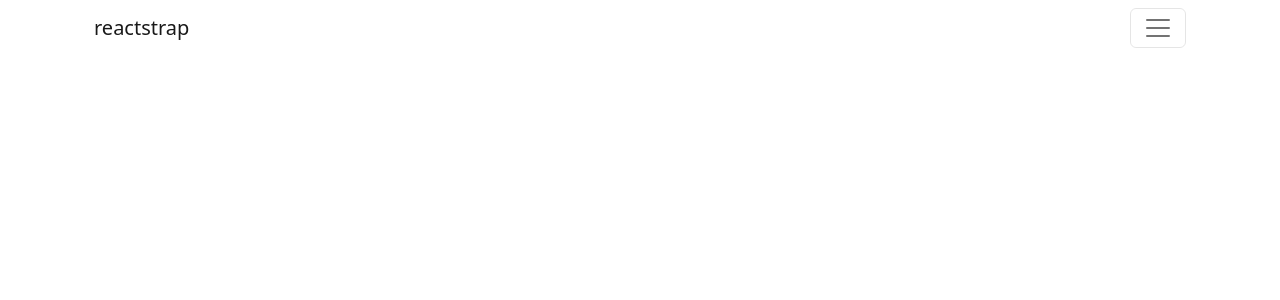
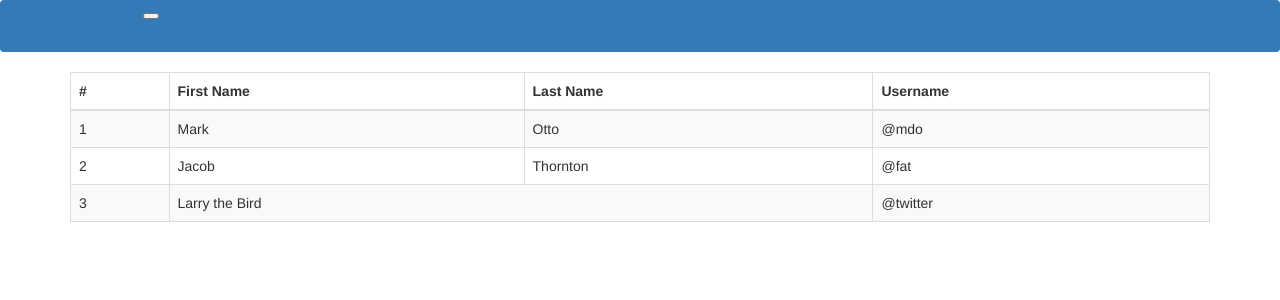
Before and after one commit to ayuubb/sim-pkn, a React (Create React App) app: page / in a window 1280 px wide. Shown: the top 300 px of the page. Built offline with nearby package versions, Linux system fonts and the light colour scheme.

Commit message:
update ayub

```diff
--- a/package.json
+++ b/package.json
@@ -6,11 +6,11 @@
     "@testing-library/jest-dom": "^5.16.5",
     "@testing-library/react": "^13.4.0",
     "@testing-library/user-event": "^13.5.0",
-    "bootstrap": "^5.2.1",
+    "bootstrap": "^3.3.7",
     "react": "^18.2.0",
+    "react-bootstrap": "^2.5.0",
     "react-dom": "^18.2.0",
     "react-scripts": "5.0.1",
-    "reactstrap": "^9.1.4",
     "web-vitals": "^2.1.4"
   },
   "scripts": {
--- a/src/App.js
+++ b/src/App.js
@@ -1,13 +1,14 @@
 
 // import './App.css';
 import React from 'react';
-import { Button } from 'reactstrap';
+import CarouselJumbotron from './components/CarouselJumbotron';
 import Navbar from './components/NavbarComp';
 
 function App() {
   return (
-    <div className="container">
+    <div>
       <Navbar/>
+      <CarouselJumbotron/>
     </div>
   );
 }
--- /dev/null
+++ b/src/components/CarouselJumbotron.jsx
@@ -0,0 +1,39 @@
+import React from 'react'
+import { Table,Container } from 'react-bootstrap';
+
+
+export default function CarouselJumbotron() {
+  return (
+    <Container>
+        <Table striped bordered hover>
+      <thead>
+        <tr>
+          <th>#</th>
+          <th>First Name</th>
+          <th>Last Name</th>
+          <th>Username</th>
+        </tr>
+      </thead>
+      <tbody>
+        <tr>
+          <td>1</td>
+          <td>Mark</td>
+          <td>Otto</td>
+          <td>@mdo</td>
+        </tr>
+        <tr>
+          <td>2</td>
+          <td>Jacob</td>
+          <td>Thornton</td>
+          <td>@fat</td>
+        </tr>
+        <tr>
+          <td>3</td>
+          <td colSpan={2}>Larry the Bird</td>
+          <td>@twitter</td>
+        </tr>
+      </tbody>
+        </Table>
+    </Container>
+  )
+}
--- a/src/components/NavbarComp.jsx
+++ b/src/components/NavbarComp.jsx
@@ -1,57 +1,24 @@
-import React, { useState } from 'react';
+import React from 'react'
+import { Nav,Navbar,Container } from 'react-bootstrap';
 
-import {
-  Collapse,
-  Navbar,
-  NavbarToggler,
-  NavbarBrand,
-  Nav,
-  NavItem,
-  NavLink,
-  UncontrolledDropdown,
-  DropdownToggle,
-  DropdownMenu,
-  DropdownItem,
-  NavbarText,
-} from 'reactstrap';
-
-function NavbarComp(args) {
-  const [isOpen, setIsOpen] = useState(false);
-
-  const toggle = () => setIsOpen(!isOpen);
-
+export default function NavbarComp() {
   return (
     <div>
-      <Navbar {...args}>
-        <NavbarBrand href="/">reactstrap</NavbarBrand>
-        <NavbarToggler onClick={toggle} />
-        <Collapse isOpen={isOpen} navbar>
-          <Nav className="me-auto" navbar>
-            <NavItem>
-              <NavLink href="/components/">Components</NavLink>
-            </NavItem>
-            <NavItem>
-              <NavLink href="https://github.com/reactstrap/reactstrap">
-                GitHub
-              </NavLink>
-            </NavItem>
-            <UncontrolledDropdown nav inNavbar>
-              <DropdownToggle nav caret>
-                Options
-              </DropdownToggle>
-              <DropdownMenu right>
-                <DropdownItem>Option 1</DropdownItem>
-                <DropdownItem>Option 2</DropdownItem>
-                <DropdownItem divider />
-                <DropdownItem>Reset</DropdownItem>
-              </DropdownMenu>
-            </UncontrolledDropdown>
-          </Nav>
-          <NavbarText>Simple Text</NavbarText>
-        </Collapse>
-      </Navbar>
+        <Navbar expand="lg" variant="dark" bg="primary">
+            <Container>
+                <Navbar.Brand href="#">Navbar</Navbar.Brand>
+                <Navbar.Toggle aria-controls="basic-navbar-nav" />
+                <Navbar.Collapse id="basic-navbar-nav">
+                    <Nav className="ml-auto">
+                        <Nav.Link href="#home">Home</Nav.Link>
+                        <Nav.Link href="#pengumuman">Pengumuman</Nav.Link>
+                        <Nav.Link href="#panduank">Panduan</Nav.Link>
+                        <Nav.Link href="#login">Login</Nav.Link>
+                        <Nav.Link href="#daftar">Sign Up</Nav.Link>
+                    </Nav>
+                </Navbar.Collapse>
+            </Container>
+        </Navbar>
     </div>
-  );
+  )
 }
-
-export default NavbarComp;
```
Also changed, not shown: 1 other file (tests, documents, lock files or other folders).
